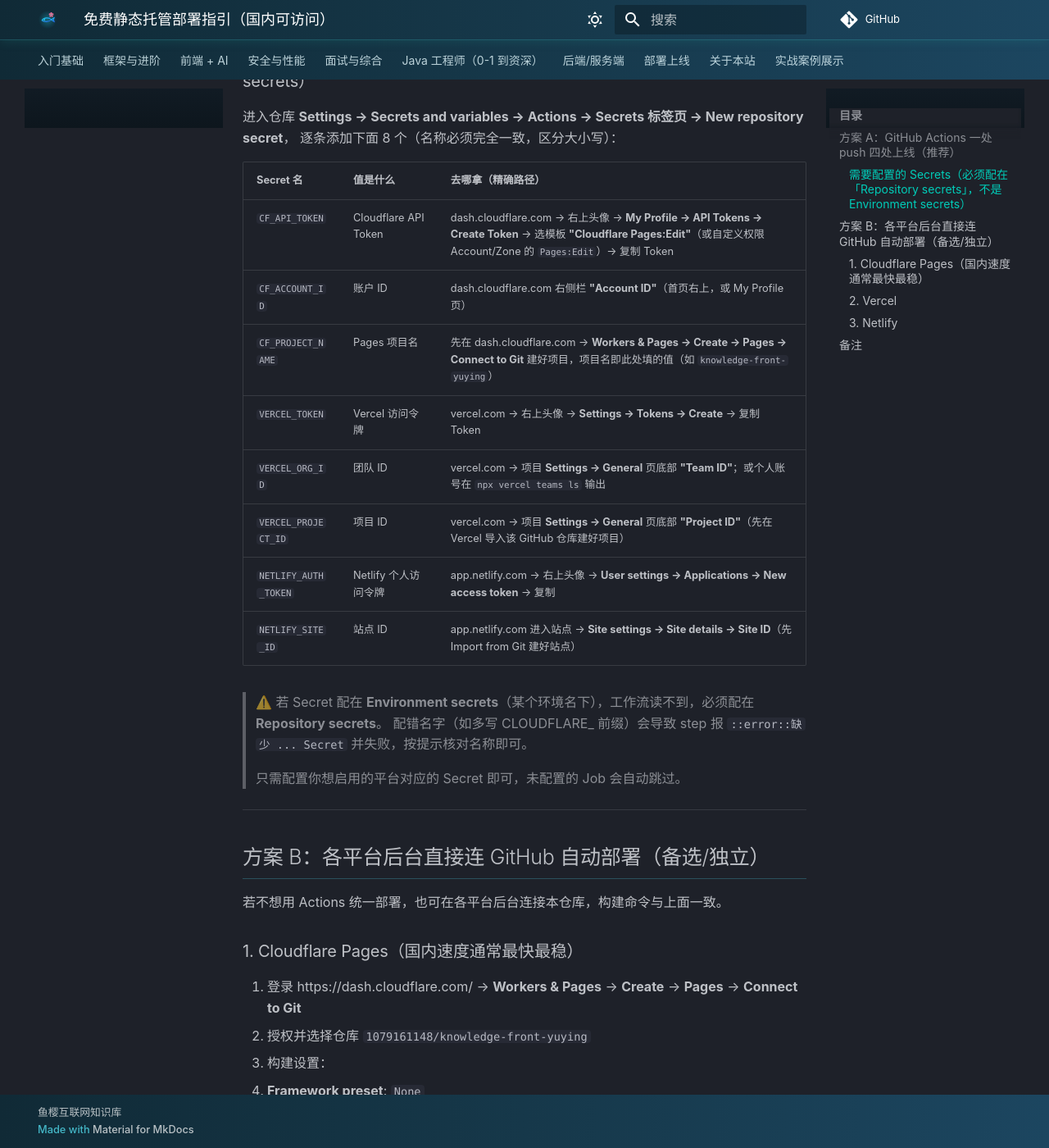
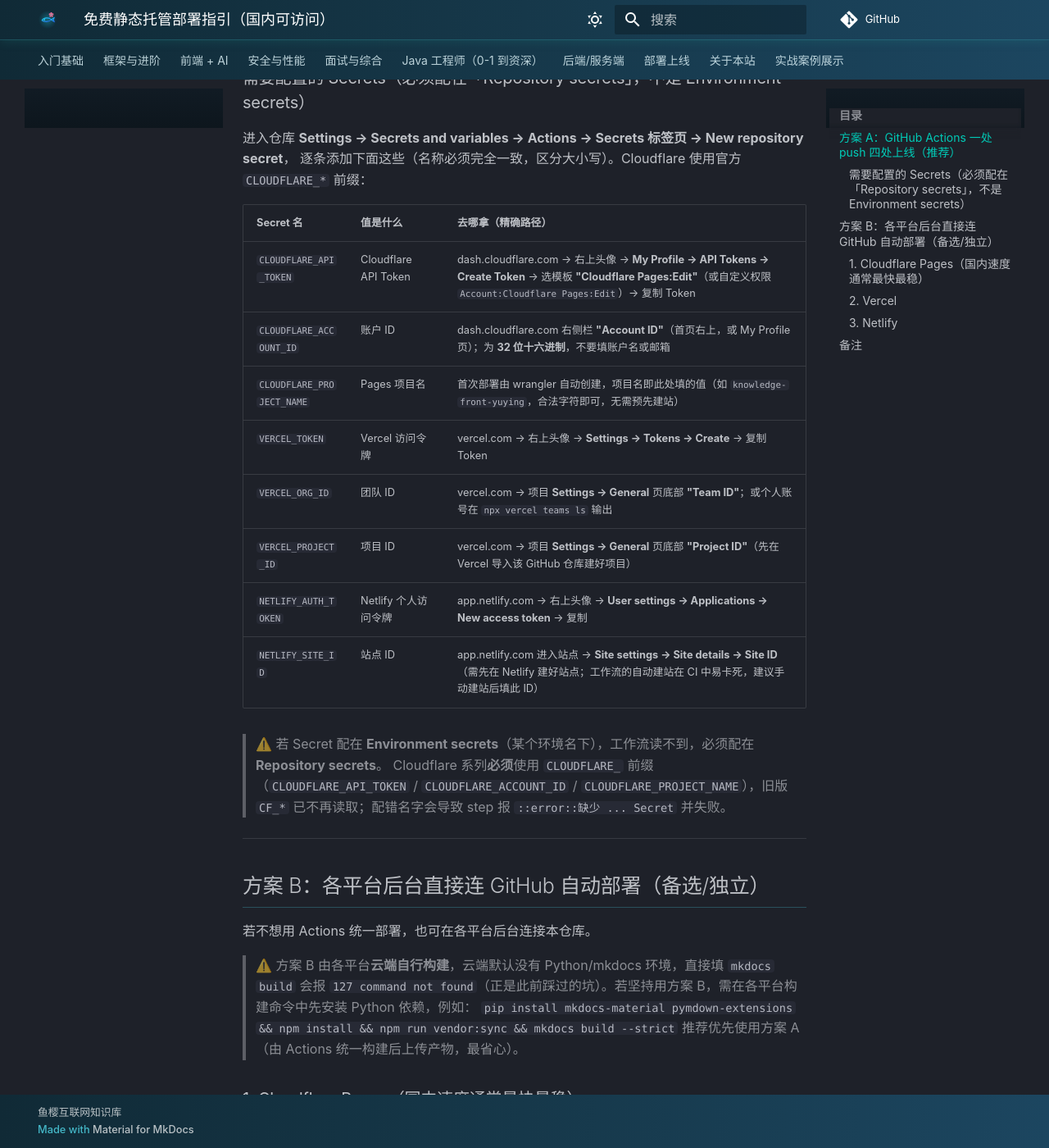
Before and after one commit to 1079161148/knowledge-front-yuying, an MkDocs documentation site: the page built from docs/DEPLOY-FREE.md, in a window 1280 px wide and 1400 px high, scrolled down 696 px. Shown: the whole window at 82% size. Built offline with MkDocs 1.6.1 and Material for MkDocs 9.7.7, drawn with Linux system fonts in a browser that asks for light colours; comment, search, counter and statistics services are not loaded; some of the changed text lies outside the part shown.

Commit message:
docs: DEPLOY-FREE 同步 CLOUDFLARE_* 变量名、显式报错说明、方案B避坑

```diff
--- a/docs/DEPLOY-FREE.md
+++ b/docs/DEPLOY-FREE.md
@@ -18,35 +18,41 @@
 - Vercel（vercel CLI）
 - Netlify（netlify-cli）
 
-各平台 Job 通过 `if: ${{ env.XXX != '' }}` 控制：未配置对应 Secret 时自动跳过，不会报错，
-因此你可以先只配置一家，逐步开启。
+各平台 Job 在部署前会执行 **Check required secrets** 步骤：若对应 Secret 缺失，会显式 `::error::`
+并 `exit 1` 使该 Job 失败（不会静默跳过），方便你从日志快速定位漏配项。因此请**一次配齐**想启用的
+平台所需的全部 Secret。
 
 ### 需要配置的 Secrets（必须配在「Repository secrets」，不是 Environment secrets）
 
 进入仓库 **Settings → Secrets and variables → Actions → Secrets 标签页 → New repository secret**，
-逐条添加下面 8 个（名称必须完全一致，区分大小写）：
+逐条添加下面这些（名称必须完全一致，区分大小写）。Cloudflare 使用官方 `CLOUDFLARE_*` 前缀：
 
 | Secret 名 | 值是什么 | 去哪拿（精确路径） |
 |-----------|----------|-------------------|
-| `CF_API_TOKEN` | Cloudflare API Token | dash.cloudflare.com → 右上头像 → **My Profile → API Tokens → Create Token** → 选模板 **"Cloudflare Pages:Edit"**（或自定义权限 Account/Zone 的 `Pages:Edit`）→ 复制 Token |
-| `CF_ACCOUNT_ID` | 账户 ID | dash.cloudflare.com 右侧栏 **"Account ID"**（首页右上，或 My Profile 页） |
-| `CF_PROJECT_NAME` | Pages 项目名 | 先在 dash.cloudflare.com → **Workers & Pages → Create → Pages → Connect to Git** 建好项目，项目名即此处填的值（如 `knowledge-front-yuying`） |
+| `CLOUDFLARE_API_TOKEN` | Cloudflare API Token | dash.cloudflare.com → 右上头像 → **My Profile → API Tokens → Create Token** → 选模板 **"Cloudflare Pages:Edit"**（或自定义权限 `Account:Cloudflare Pages:Edit`）→ 复制 Token |
+| `CLOUDFLARE_ACCOUNT_ID` | 账户 ID | dash.cloudflare.com 右侧栏 **"Account ID"**（首页右上，或 My Profile 页）；为 **32 位十六进制**，不要填账户名或邮箱 |
+| `CLOUDFLARE_PROJECT_NAME` | Pages 项目名 | 首次部署由 wrangler 自动创建，项目名即此处填的值（如 `knowledge-front-yuying`，合法字符即可，无需预先建站） |
 | `VERCEL_TOKEN` | Vercel 访问令牌 | vercel.com → 右上头像 → **Settings → Tokens → Create** → 复制 Token |
 | `VERCEL_ORG_ID` | 团队 ID | vercel.com → 项目 **Settings → General** 页底部 **"Team ID"**；或个人账号在 `npx vercel teams ls` 输出 |
 | `VERCEL_PROJECT_ID` | 项目 ID | vercel.com → 项目 **Settings → General** 页底部 **"Project ID"**（先在 Vercel 导入该 GitHub 仓库建好项目） |
 | `NETLIFY_AUTH_TOKEN` | Netlify 个人访问令牌 | app.netlify.com → 右上头像 → **User settings → Applications → New access token** → 复制 |
-| `NETLIFY_SITE_ID` | 站点 ID | app.netlify.com 进入站点 → **Site settings → Site details → Site ID**（先 Import from Git 建好站点） |
+| `NETLIFY_SITE_ID` | 站点 ID | app.netlify.com 进入站点 → **Site settings → Site details → Site ID**（需先在 Netlify 建好站点；工作流的自动建站在 CI 中易卡死，建议手动建站后填此 ID） |
 
 > ⚠️ 若 Secret 配在 **Environment secrets**（某个环境名下），工作流读不到，必须配在 **Repository secrets**。
-> 配错名字（如多写 CLOUDFLARE_ 前缀）会导致 step 报 `::error::缺少 ... Secret` 并失败，按提示核对名称即可。
-
-> 只需配置你想启用的平台对应的 Secret 即可，未配置的 Job 会自动跳过。
+> Cloudflare 系列**必须**使用 `CLOUDFLARE_` 前缀（`CLOUDFLARE_API_TOKEN` / `CLOUDFLARE_ACCOUNT_ID` /
+> `CLOUDFLARE_PROJECT_NAME`），旧版 `CF_*` 已不再读取；配错名字会导致 step 报 `::error::缺少 ... Secret` 并失败。
 
 ---
 
 ## 方案 B：各平台后台直接连 GitHub 自动部署（备选/独立）
 
-若不想用 Actions 统一部署，也可在各平台后台连接本仓库，构建命令与上面一致。
+若不想用 Actions 统一部署，也可在各平台后台连接本仓库。
+
+> ⚠️ 方案 B 由各平台**云端自行构建**，云端默认没有 Python/mkdocs 环境，直接填 `mkdocs build`
+> 会报 `127 command not found`（正是此前踩过的坑）。若坚持用方案 B，需在各平台构建命令中先安装
+> Python 依赖，例如：
+> `pip install mkdocs-material pymdown-extensions && npm install && npm run vendor:sync && mkdocs build --strict`
+> 推荐优先使用方案 A（由 Actions 统一构建后上传产物，最省心）。
 
 ### 1. Cloudflare Pages（国内速度通常最快最稳）
 
```
